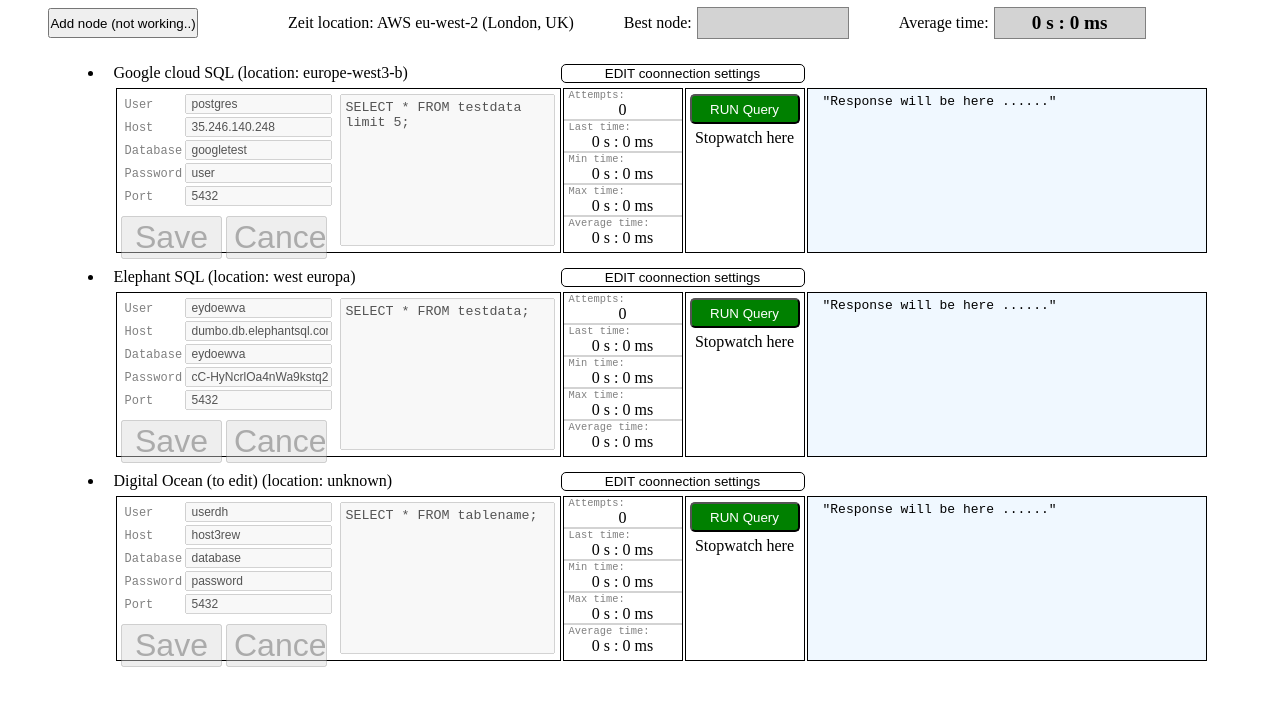
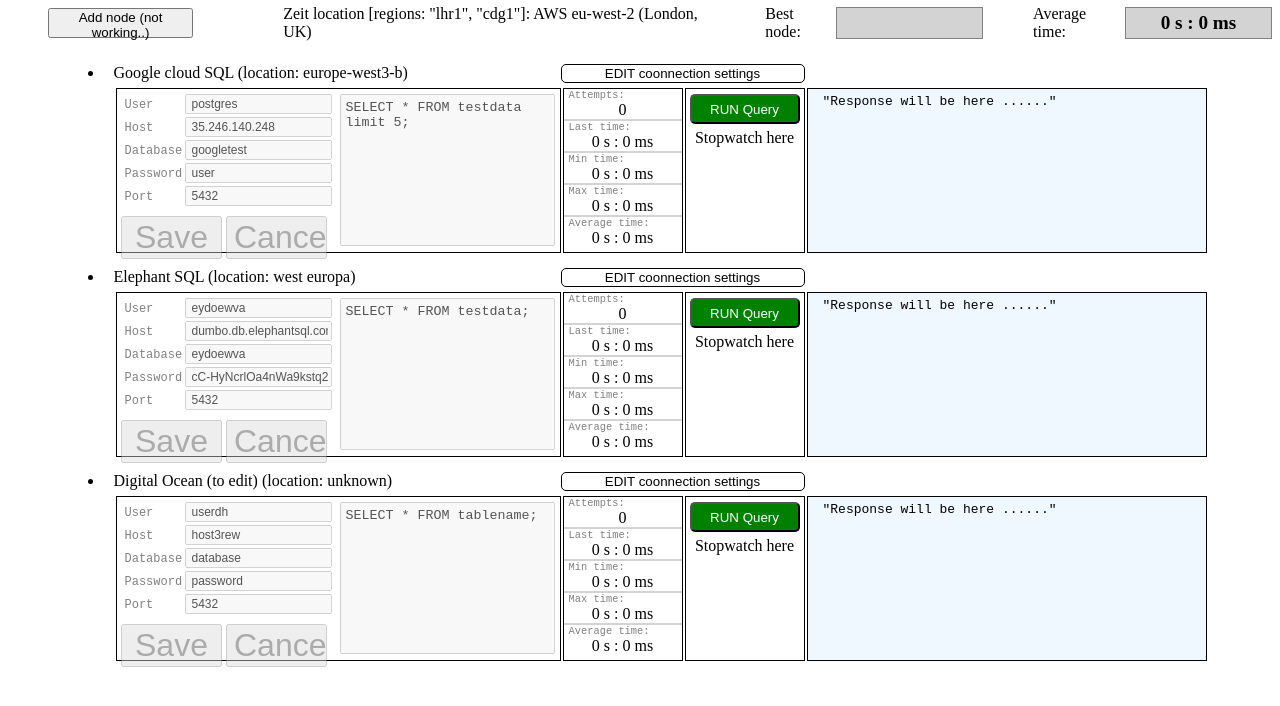
Before and after one commit to den-soima/zeit-next-google, a Next.js app: page / in a window 1280 px wide. Shown: the top 706 px of the page. Built offline with nearby package versions, Linux system fonts and the light colour scheme.

Commit message:
Add regions to Header.

```diff
--- a/components/Header.jsx
+++ b/components/Header.jsx
@@ -5,7 +5,7 @@
 const Header = ({zeit, best}) => (
     <Wrapper>
         <StyledButton>Add node (not working..)</StyledButton>
-        <StyledDiv>Zeit location: {zeit}</StyledDiv>
+        <StyledDiv>Zeit location [regions: "lhr1", "cdg1"]: {zeit}</StyledDiv>
         <StyledDiv>Best node:</StyledDiv>
         <StyledValue>{best.nodeId}</StyledValue>
         <StyledDiv>Average time:</StyledDiv>
```
